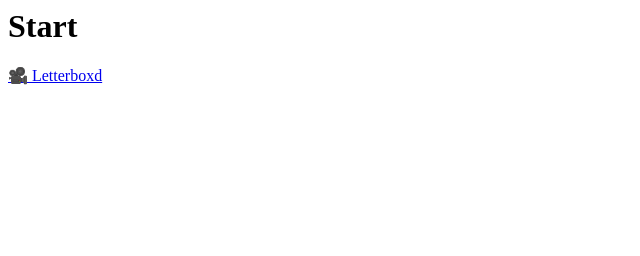
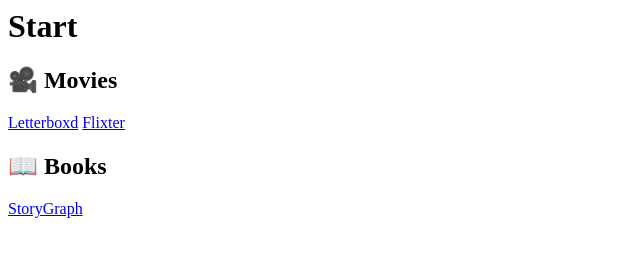
Before and after one commit to aleshh/start, a plain HTML site: page index.html in a window 1280 px wide. Shown: the whole page, without its empty margins (0-640 px from the left). Drawn offline with Linux system fonts and the light colour scheme.

Commit message:
Add some category headings

```diff
--- a/index.html
+++ b/index.html
@@ -1,4 +1,10 @@
 <h1>Start</h1>
+<h2>🎥 Movies</h2>
 <p>
-  <a href="https://letterboxd.com">🎥 Letterboxd</a>
+  <a href="https://letterboxd.com">Letterboxd</a>
+  <a href="https://www.flixster.com/theaters">Flixter</a>
 </p>
+<h2>📖 Books</h2>
+<p>
+  <a href="https://app.thestorygraph.com/">StoryGraph</a>
+</p>
```
